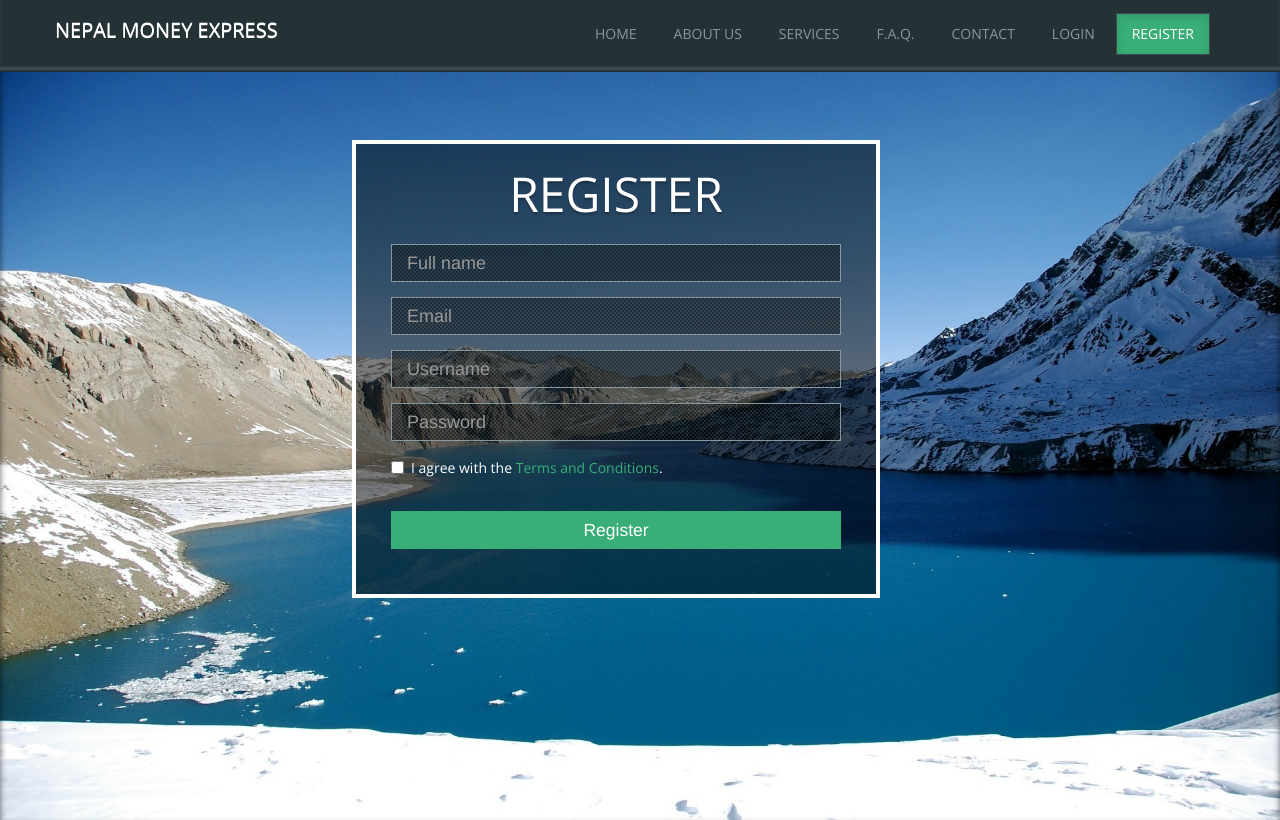
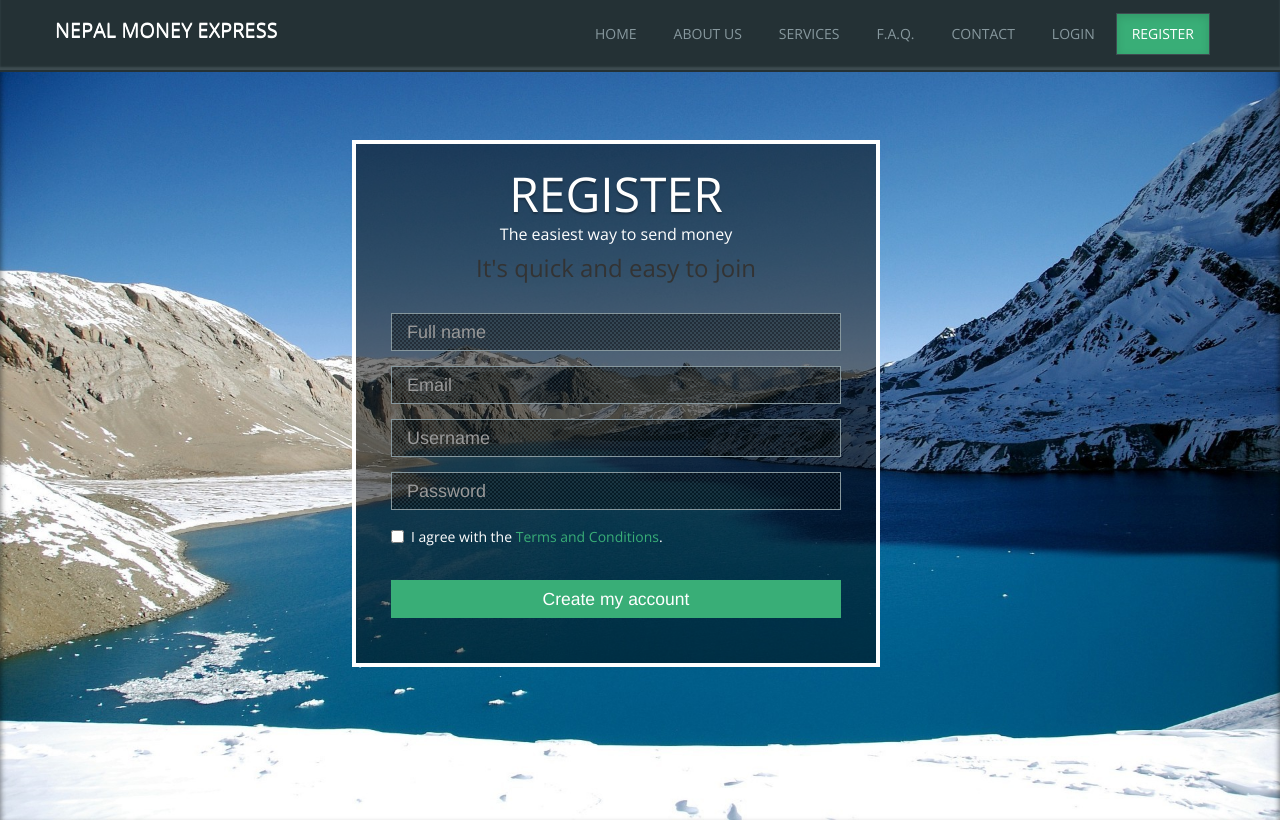
Before and after one commit to Bloodskate/nme, a plain HTML site: page register.html in a window 1280 px wide. Drawn offline with nearby package versions, Linux system fonts and the light colour scheme; a script that the page names is missing.

Commit message:
login &register

```diff
--- a/css/main.css
+++ b/css/main.css
@@ -91,7 +91,7 @@ body {
 	font-size: 1.5em;
 	font-family: 'Open Sans', Helvetica, Helvetica Nue, Arial, sans-serif;
 	height: 100%;
-	background:green;
+	background:#eee;
 	color: #b1c1c6;
 }
 
--- a/register.html
+++ b/register.html
@@ -62,7 +62,10 @@
 		<div class="parallax no-aminate large-view" style="background-image: url(images/lake.jpg);">
 			<div class="text no-aminate">
 				<h1>Register</h1>
-				<form class="form" action="">
+				<h4>The easiest way to send money</h4>
+<p>It's quick and easy to join</p>
+
+		<form class="form" action="">
 					<div class="section">
 						<input type="text" class="input-block-level" placeholder="Full name" name="name">
 						<input type="email" class="input-block-level" placeholder="Email" name="name">
@@ -75,7 +78,7 @@
 							</label>
 						</div>
 					</div>
-					<button class="btn btn-large btn-block" type="submit">Register</button>
+					<button class="btn btn-large btn-block" type="submit">Create my account</button>
 				</form>
 			</div>
 		</div>
```
Also changed, not shown: login.html (+4 -1 lines).
